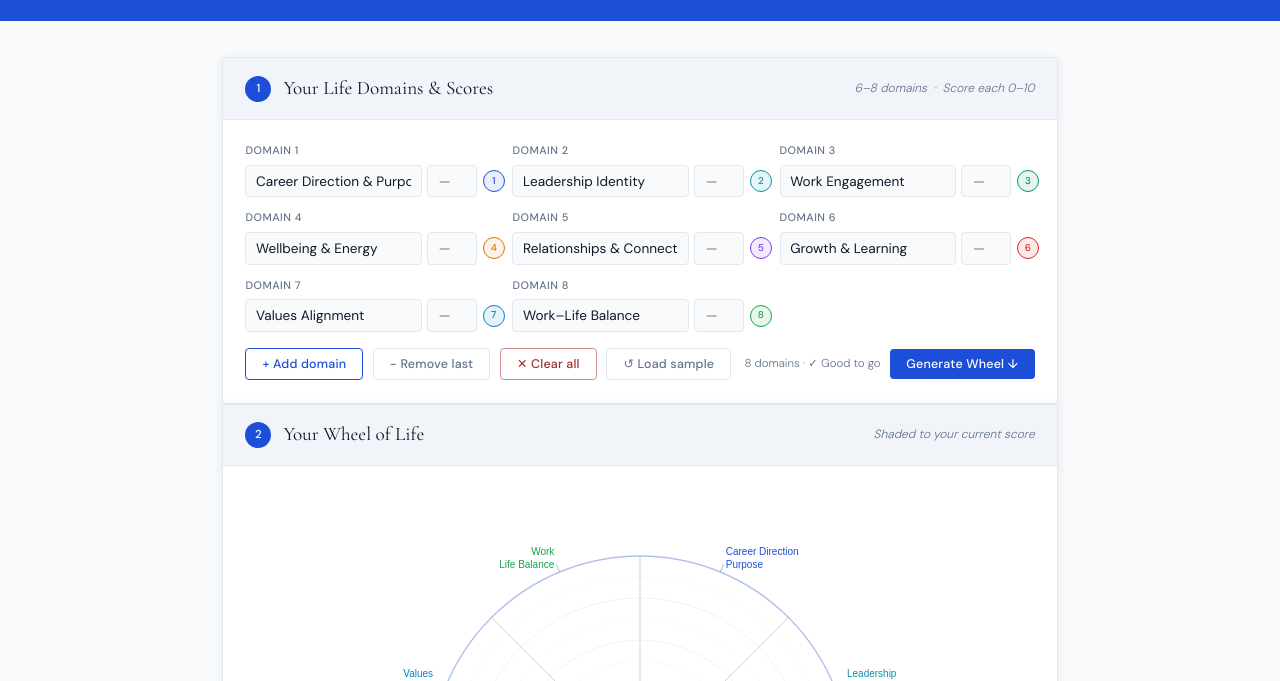
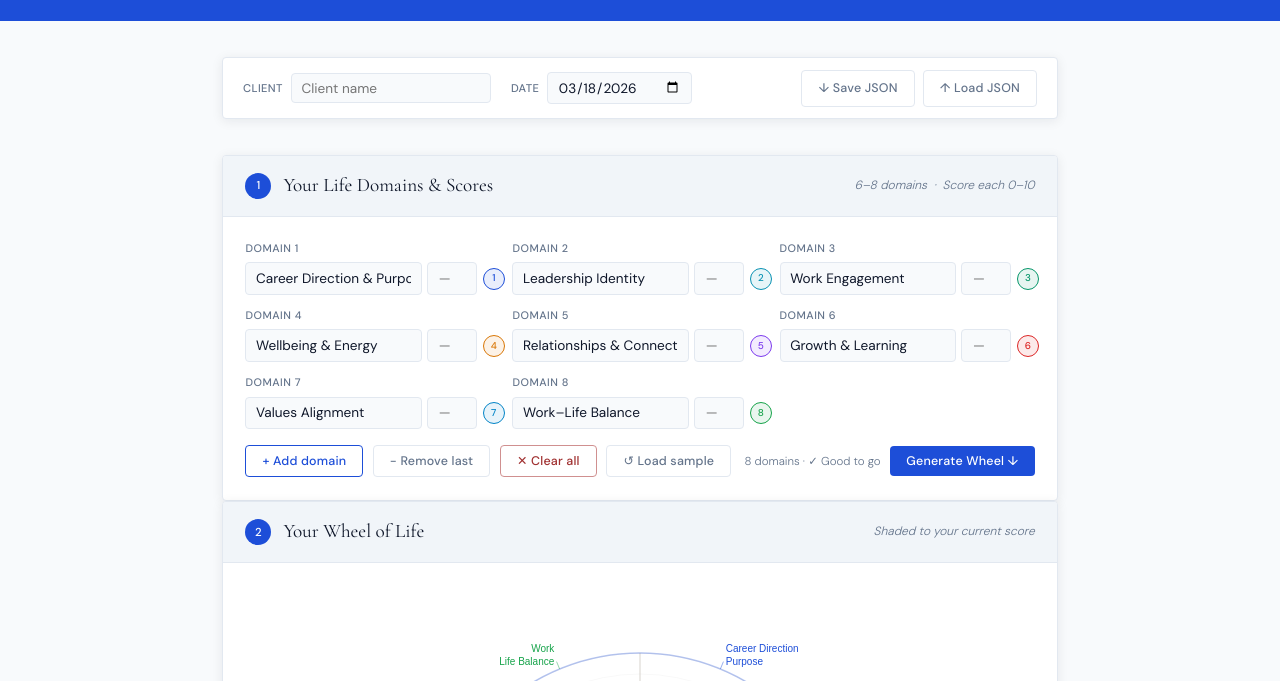
Before and after one commit to gomescx/coaching-toolkit, a plain HTML site: page wheel-of-life.html in a window 1280 px wide. Shown: the part 119-800 px from the top of the page. Drawn offline with nearby package versions, Linux system fonts and the light colour scheme.

Commit message:
Add save/load JSON and client name + date session bar
Co-Authored-By: Claude Sonnet 4.6 <noreply@anthropic.com>

```diff
--- a/wheel-of-life.html
+++ b/wheel-of-life.html
@@ -105,6 +105,16 @@
   .btn-header-cta { margin-top: 0.4rem; background: rgba(255,255,255,0.12); border: 1px solid rgba(255,255,255,0.38); color: #fff; padding: 0.3rem 0.9rem; border-radius: var(--radius); font-family: 'DM Sans', sans-serif; font-size: 0.72rem; font-weight: 500; letter-spacing: 0.25px; text-decoration: none; transition: all 0.18s; display: inline-block; white-space: nowrap; }
   .btn-header-cta:hover { background: rgba(255,255,255,0.22); border-color: rgba(255,255,255,0.65); }
 
+  /* ── Session Bar ── */
+  .session-bar { display: flex; align-items: center; gap: 1.25rem; background: #fff; border: 1px solid var(--border); border-radius: var(--radius); padding: 0.7rem 1.25rem; box-shadow: 0 2px 12px var(--shadow); flex-wrap: wrap; }
+  .session-field { display: flex; align-items: center; gap: 0.5rem; }
+  .session-field label { font-size: 0.7rem; font-weight: 500; color: var(--ink-muted); letter-spacing: 0.4px; text-transform: uppercase; white-space: nowrap; }
+  .session-field input { border: 1px solid var(--border); border-radius: var(--radius); padding: 0.35rem 0.6rem; font-family: 'DM Sans', sans-serif; font-size: 0.85rem; color: var(--ink); background: var(--paper); outline: none; transition: border-color 0.16s; }
+  .session-field input:focus { border-color: var(--blue-light); background: #fff; }
+  .session-field input#clientName { width: 200px; }
+  .session-actions { margin-left: auto; display: flex; gap: 0.5rem; }
+  .btn-load { cursor: pointer; }
+
   /* ── CTA Band ── */
   .cta-band { background: var(--blue); border-radius: var(--radius); overflow: hidden; box-shadow: 0 2px 12px var(--shadow); display: flex; align-items: center; gap: 2rem; padding: 2rem 2.25rem; }
   .cta-band-text h3 { font-family: 'Cormorant Garamond', serif; font-size: 1.55rem; font-weight: 300; color: #fff; letter-spacing: 0.3px; line-height: 1.3; margin-bottom: 0.4rem; }
@@ -133,6 +143,9 @@
     .section-card { box-shadow: none; break-inside: avoid; page-break-inside: avoid; }
     .domain-controls, .btn, .domain-count-note, .q-toggle { display: none !important; }
     .btn-header-cta, .cta-band { display: none !important; }
+    .session-bar { box-shadow: none; border: none; border-bottom: 1px solid var(--border); border-radius: 0; padding: 2mm 0 3mm; }
+    .session-actions { display: none !important; }
+    .session-field input { border: none; background: transparent; font-weight: 500; padding: 0; }
     .question-notes { display: block !important; }
     .question-notes textarea { border: 1px solid #ccc !important; background: #fafafa !important; min-height: 45px; }
     td textarea.vision-input { border: none !important; background: transparent !important; resize: none; }
@@ -167,6 +180,21 @@
 </header>
 
 <main>
+
+  <div class="session-bar">
+    <div class="session-field">
+      <label for="clientName">Client</label>
+      <input type="text" id="clientName" placeholder="Client name">
+    </div>
+    <div class="session-field">
+      <label for="sessionDate">Date</label>
+      <input type="date" id="sessionDate">
+    </div>
+    <div class="session-actions">
+      <button class="btn btn-ghost" onclick="saveSession()">↓ Save JSON</button>
+      <label class="btn btn-ghost btn-load">↑ Load JSON<input type="file" accept=".json" onchange="loadSession(this.files[0]);this.value=''" style="display:none"></label>
+    </div>
+  </div>
 
   <div class="print-pair">
 
@@ -543,6 +571,59 @@ function esc(str) {
   return String(str || '').replace(/&/g,'&amp;').replace(/</g,'&lt;').replace(/>/g,'&gt;').replace(/"/g,'&quot;');
 }
 
+function saveSession() {
+  const visionNotes = {};
+  document.querySelectorAll('#summaryBody tr').forEach(tr => {
+    const ta = tr.querySelector('.vision-input');
+    if (tr.dataset.domainKey && ta) visionNotes[tr.dataset.domainKey] = ta.value;
+  });
+  const reflectionNotes = [...document.querySelectorAll('.question-notes textarea')].map(ta => ta.value);
+  const data = {
+    clientName: document.getElementById('clientName').value,
+    date: document.getElementById('sessionDate').value,
+    domains: domains.map(d => ({ ...d })),
+    visionNotes,
+    reflectionNotes
+  };
+  const a = document.createElement('a');
+  a.href = URL.createObjectURL(new Blob([JSON.stringify(data, null, 2)], { type: 'application/json' }));
+  const slug = (data.clientName || 'session').replace(/\s+/g, '-');
+  a.download = `wheel-of-life-${slug}-${data.date || 'undated'}.json`;
+  a.click();
+  URL.revokeObjectURL(a.href);
+}
+
+function loadSession(file) {
+  if (!file) return;
+  const reader = new FileReader();
+  reader.onload = e => {
+    try {
+      const data = JSON.parse(e.target.result);
+      if (data.clientName) document.getElementById('clientName').value = data.clientName;
+      if (data.date)       document.getElementById('sessionDate').value = data.date;
+      if (data.domains)    { domains = data.domains; buildGrid(); }
+      syncTable();
+      if (data.visionNotes) {
+        document.querySelectorAll('#summaryBody tr').forEach(tr => {
+          const ta = tr.querySelector('.vision-input');
+          if (ta && data.visionNotes[tr.dataset.domainKey]) {
+            ta.value = data.visionNotes[tr.dataset.domainKey];
+            autoResize(ta);
+          }
+        });
+      }
+      if (data.reflectionNotes) {
+        document.querySelectorAll('.question-notes textarea').forEach((ta, i) => {
+          if (data.reflectionNotes[i] != null) ta.value = data.reflectionNotes[i];
+        });
+      }
+      drawWheel();
+    } catch { alert('Could not load file — please select a valid Wheel of Life JSON.'); }
+  };
+  reader.readAsText(file);
+}
+
+document.getElementById('sessionDate').value = new Date().toISOString().slice(0, 10);
 buildGrid(); syncTable(); drawWheel();
 </script>
 </body>
```
